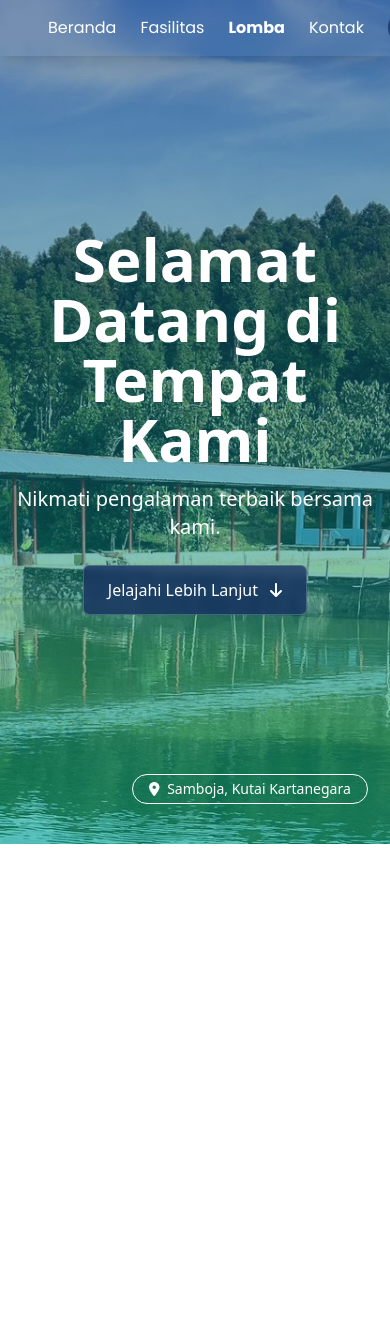
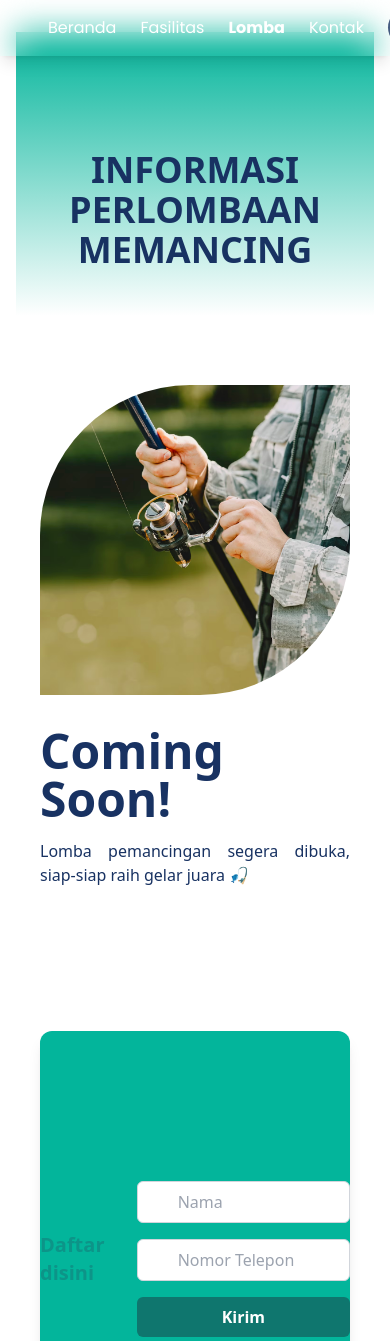
Before and after one commit to anandaalexx/Desain-Web-Liberty, a React (Create React App) app: page /lomba in a window 390 px wide. Shown: the top 1341 px of the page. Before the commit the page ends 844 px from the top, so only its background shows below. Built offline with nearby package versions, Linux system fonts and the light colour scheme.

Commit message:
Nambahin Lomba

```diff
--- /dev/null
+++ b/src/components/Header.jsx
@@ -0,0 +1,17 @@
+function Header({ title }) {
+    return (
+      <div
+        className="w-full"
+        style={{
+          background: "linear-gradient(to bottom, #03B59B, #FFFFFF 40%)",
+          height: "355px",
+        }}
+      >
+        <div className="flex justify-center items-center h-full">
+          <h1 className="text-4xl font-bold text-[#183262]">{title}</h1> {/* Tampilkan teks yang dikirimkan */}
+        </div>
+      </div>
+    );
+  }
+
+  export default Header;
--- a/src/pages/Lomba.jsx
+++ b/src/pages/Lomba.jsx
@@ -1,17 +1,89 @@
 import React from "react";
 import Navbar from "../components/Navbar";
-import Hero from "../components/Hero";
-import About from "../components/About";
-import Facility from "../components/Facility";
-import Gallery from "../components/Gallery";
-import Review from "../components/Review";
-import QuickRes from "../components/QuickRes";
+import Foto from "../assets/lomba.png";
 
 function Lomba() {
   return (
-    <div>
-      <Navbar />
-      <Hero />
+    <div className="min-h-screen">
+    <div className="max-w-7xl mx-auto px-4 py-8">
+
+    {/* Header */}
+    <header
+      className="w-full text-center"
+      style={{
+        background: "linear-gradient(to bottom, #03B59B, #FFFFFF 80%)", // Gradient langsung diterapkan
+        height: "355px", // Tinggi header sesuai desain
+      }}
+    >
+      <div className="flex justify-center items-center h-full">
+        <h1 className="text-4xl font-bold text-[#183262]">
+          INFORMASI PERLOMBAAN MEMANCING
+        </h1>
+      </div>
+    </header>
+    < Navbar />
+
+    {/* Coming Soon Section */}
+    <section className="flex flex-col md:flex-row items-center justify-center px-6 py-12 gap-8 mt-[-50px] mx-auto max-w-screen-lg">
+      <div className="flex justify-center">
+        <img
+          src= {Foto} alt= "Fishing" className= " rounded-tl-[150px] rounded-br-[150px] object-cover w-full h-auto"
+        />
+      </div>
+      <div className="w-full md:w-1/2 text-center md:text-left">
+        <h2 className="text-5xl font-bold text-[#183262] text-justify">Coming Soon!</h2>
+        <p className="text-[#183262] text-justify mt-4">
+        Lomba pemancingan segera dibuka,
+        siap-siap raih gelar juara 🎣
+        </p>
+      </div>
+    </section>
+
+  {/* Form Section */}
+  <section className="flex items-center justify-center px-6 py-12 mt-12 mx-auto max-w-screen-lg">
+  <div className="relative flex items-center justify-between w-[1180px] h-[455px] max-w-3xl bg-[#03B59B] rounded-xl overflow-hidden shadow-lg">
+    <h2 className="text-xl font-bold text-teal-600">Daftar disini</h2>
+    <form>
+      {/* Nama */}
+      <div className="relative mb-4">
+        <span className="absolute left-3 top-3 text-teal-600">
+          <i className="fa-solid fa-user"></i>
+        </span>
+        <input
+          type="text"
+          id="name"
+          name="name"
+          placeholder="Nama"
+          className="w-full pl-10 py-2 border border-gray-300 rounded-md focus:outline-none focus:border-teal-500"
+          required
+        />
+      </div>
+      {/* Nomor Telepon */}
+      <div className="relative mb-4">
+        <span className="absolute left-3 top-3 text-teal-600">
+          <i className="fa-solid fa-phone"></i>
+        </span>
+        <input
+          type="tel"
+          id="phone"
+          name="phone"
+          placeholder="Nomor Telepon"
+          className="w-full pl-10 py-2 border border-gray-300 rounded-md focus:outline-none focus:border-teal-500"
+          required
+        />
+      </div>
+      {/* Tombol Kirim */}
+      <button
+        type="submit"
+        className="w-full py-2 bg-teal-700 text-white font-bold rounded-md hover:bg-teal-800"
+      >
+        Kirim
+      </button>
+    </form>
+  </div>
+</section>
+  </div>
+
     </div>
   );
 }
```
Also changed, not shown: src/assets/lomba.png (added).
